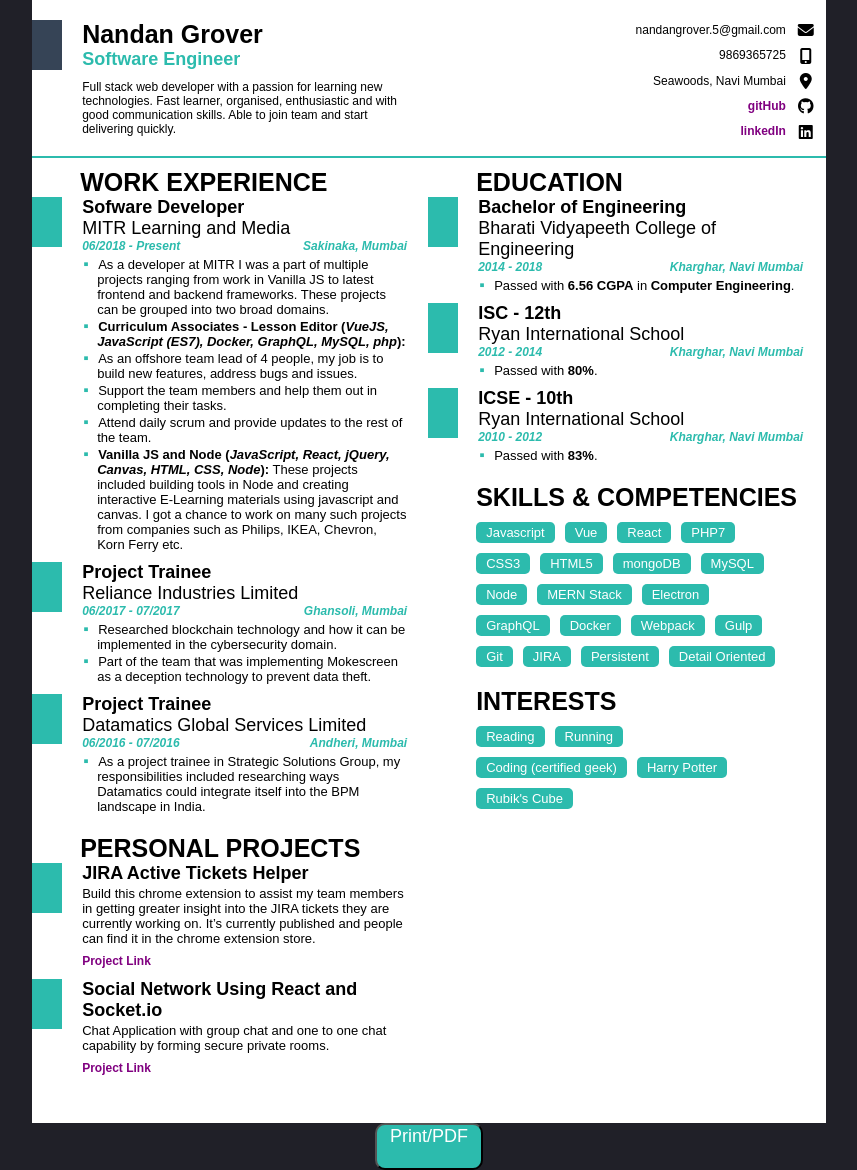
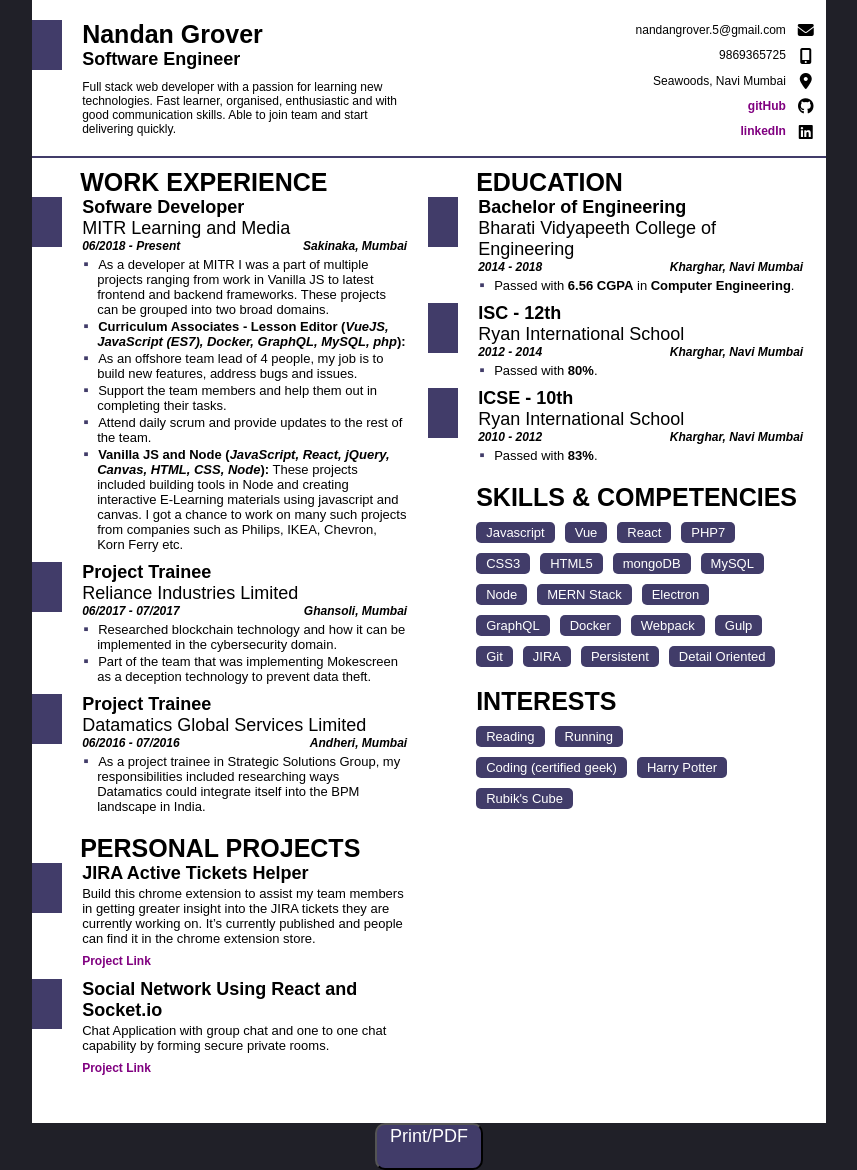
Before and after one commit to nandangrover/CV, a PHP site: page / in a window 1280 px wide. Shown: the whole page, without its empty margins (211-1068 px from the left). Run offline with PHP 8.4, Linux system fonts and the light colour scheme; some libraries are stand-ins or nearby versions.

Commit message:
UI update/color code changed

```diff
--- a/style.css
+++ b/style.css
@@ -18,7 +18,7 @@ body {
   position: relative;
   cursor: pointer;
   border-radius: 10px;
-  background-color: #2CBBAD;
+  background-color: #413c69;
   font-size: 18px;
   display: flex;
   margin: auto;
@@ -30,7 +30,7 @@ body {
 #topNavContainer {
   position: relative;
   padding: 20px 0 20px 0px;
-  border-bottom: 2px solid #2CBBAD;
+  border-bottom: 2px solid #413c69;
 }
 
 .textBlock {
@@ -50,7 +50,7 @@ body {
 .designation {
   font-size: 18px;
   font-family: 'Roboto Regular', sans-serif;
-  color: #2CBBAD;
+  color: #000000;
   font-weight: 600;
 }
 
@@ -58,7 +58,7 @@ body {
   position: relative;
   height: 50px;
   width: 30px;
-  background-color: #364456;
+  background-color: #413c69;
   display: inline-block;
 }
 
@@ -117,7 +117,7 @@ body {
 }
 
 .contentColor {
-  background-color: #2CBBAD;
+  background-color: #413c69;
 }
 
 .header {
@@ -146,7 +146,7 @@ body {
 .dateStarted {
   font-size: 12px;
   font-family: 'Roboto Regular', sans-serif;
-  color: #2CBBAD;
+  color: #000000;
   font-weight: 600;
   font-style: italic;
   float: left;
@@ -155,7 +155,7 @@ body {
 .locationCompany {
   font-size: 12px;
   font-family: 'Roboto Regular', sans-serif;
-  color: #2CBBAD;
+  color: #000000;
   font-weight: 600;
   font-style: italic;
   position: relative;
@@ -178,7 +178,7 @@ ul {
 
 ul li::before {
   content: "\25aa";
-  color: #2CBBAD;
+  color: #413c69;
   font-weight: bold;
   font-size: 15px;
   display: inline-block;
@@ -206,7 +206,7 @@ a:visited {
 
 .skills {
   display: inline-block;
-  background-color: #2CBBAD;
+  background-color: #413c69;
   margin-right: 10px;
   color: #ffffff;
   padding: 3px 10px 3px 10px;
```
